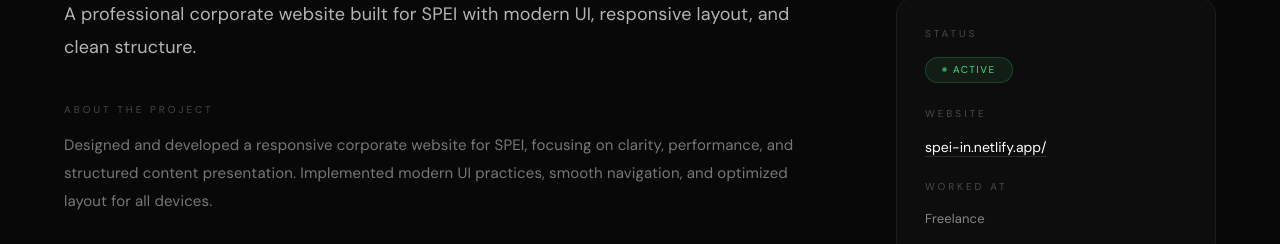
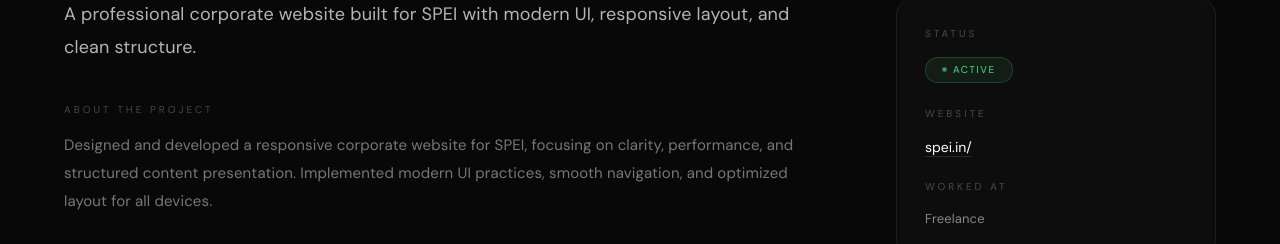
Before and after one commit to gopikap05/gopikap05.github.io, a React (Vite) app: page /projects/100 in a window 1280 px wide. Shown: the part 475-719 px from the top of the page. Built offline with nearby package versions, Linux system fonts and the light colour scheme.

Commit message:
spei-link-change

```diff
--- a/src/data/freelance-projects.js
+++ b/src/data/freelance-projects.js
@@ -6,7 +6,7 @@ export const freelanceProjects = [
     origin: "freelance",
     status: "active",
 
-    liveUrl: "https://spei-in.netlify.app/",
+    liveUrl: "https://spei.in/",
 
     shortDescription:
       "A professional corporate website built for SPEI with modern UI, responsive layout, and clean structure.",
```
